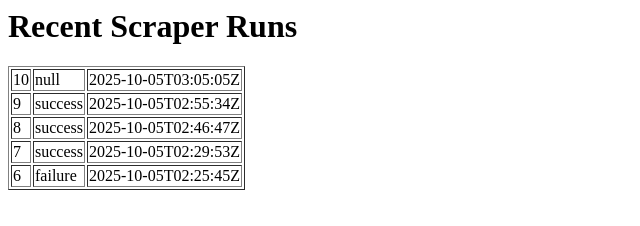
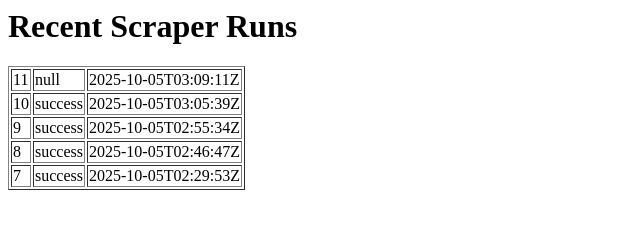
Before and after one commit to msimoni18/test-scrapy-with-github-actions, a plain HTML site: page index.html in a window 1280 px wide. Shown: the full height of the page, 0-640 px from the left. Drawn offline with Linux system fonts and the light colour scheme.

Commit message:
Update dashboard at $(date -u +"%Y-%m-%d %H:%M:%S UTC") ab7742e74062f0017fd574e369dd2a9e9d8ef4fb

```diff
--- a/index.html
+++ b/index.html
@@ -1,7 +1,7 @@
 <html><body><h1>Recent Scraper Runs</h1><table border=1>
-<tr><td>10</td><td>null</td><td>2025-10-05T03:05:05Z</td></tr>
+<tr><td>11</td><td>null</td><td>2025-10-05T03:09:11Z</td></tr>
+<tr><td>10</td><td>success</td><td>2025-10-05T03:05:39Z</td></tr>
 <tr><td>9</td><td>success</td><td>2025-10-05T02:55:34Z</td></tr>
 <tr><td>8</td><td>success</td><td>2025-10-05T02:46:47Z</td></tr>
 <tr><td>7</td><td>success</td><td>2025-10-05T02:29:53Z</td></tr>
-<tr><td>6</td><td>failure</td><td>2025-10-05T02:25:45Z</td></tr>
 </table></body></html>
```
